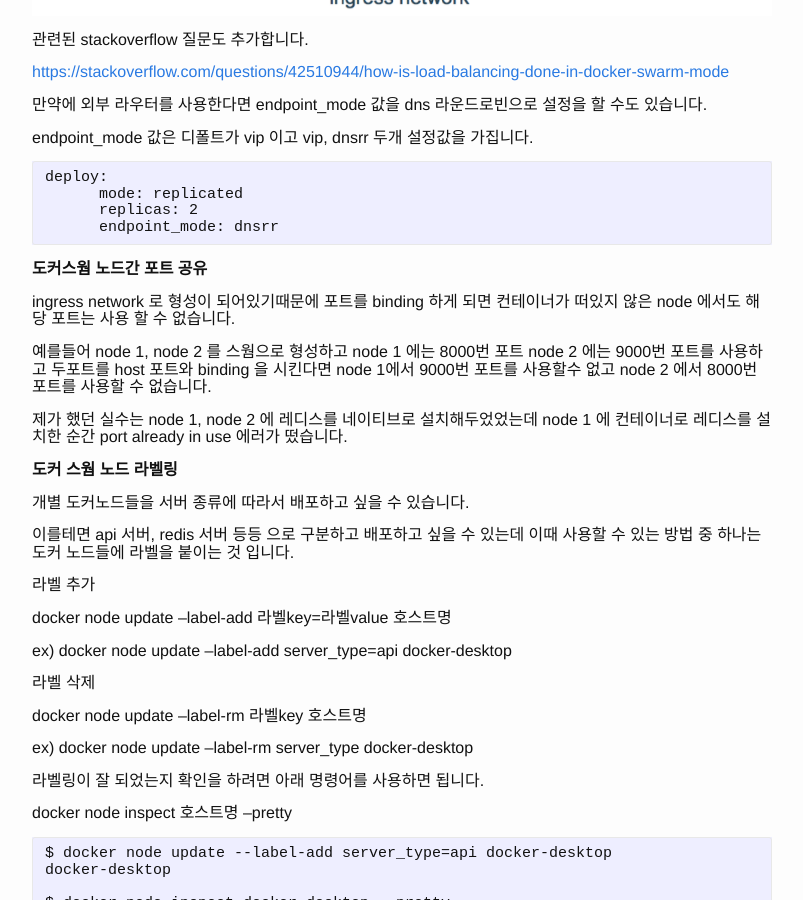
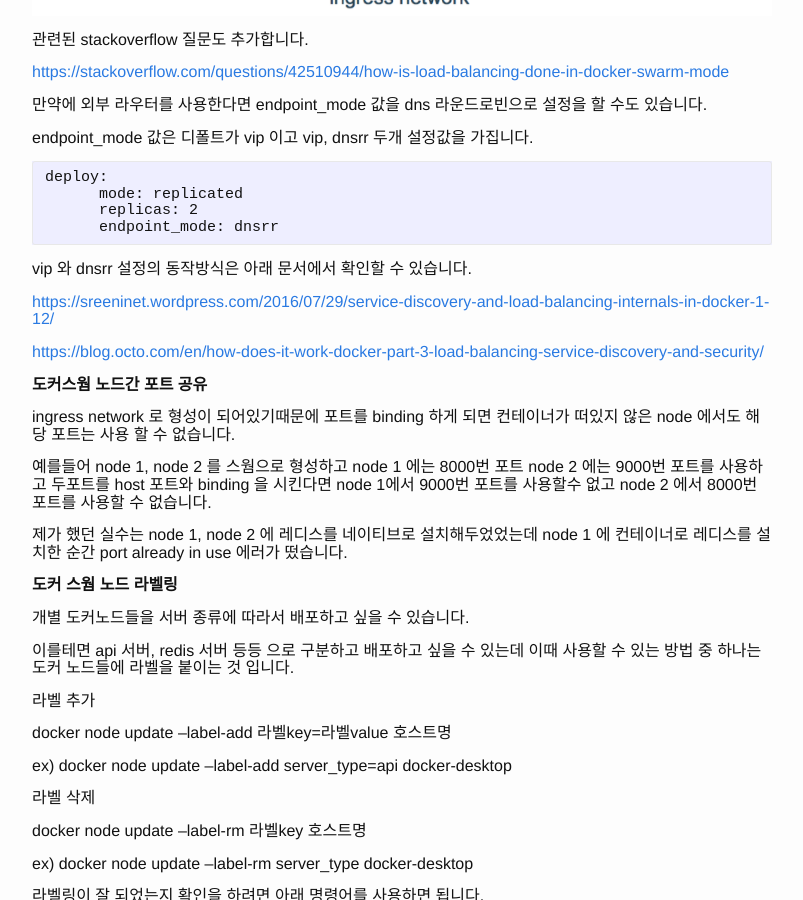
Before and after one commit to battlecook/battlecook.github.io, a Jekyll site: the page built from _posts/2021-05-30-deploy-in-docker-swarm.md, in a window 1280 px wide and 900 px high, scrolled down 2132 px. Shown: the whole window, without its empty margins (238-1041 px from the left). Built offline with Jekyll 4.4.1, drawn with Linux system fonts in a browser that asks for light colours; comment, search, counter and statistics services are not loaded.

Commit message:
내용 추가

````diff
--- a/_posts/2021-05-30-deploy-in-docker-swarm.md
+++ b/_posts/2021-05-30-deploy-in-docker-swarm.md
@@ -126,6 +126,12 @@ deploy:
       endpoint_mode: dnsrr
 ```
 
+vip 와 dnsrr 설정의 동작방식은 아래 문서에서 확인할 수 있습니다.
+
+[https://sreeninet.wordpress.com/2016/07/29/service-discovery-and-load-balancing-internals-in-docker-1-12/](https://sreeninet.wordpress.com/2016/07/29/service-discovery-and-load-balancing-internals-in-docker-1-12/)
+
+[https://blog.octo.com/en/how-does-it-work-docker-part-3-load-balancing-service-discovery-and-security/](https://blog.octo.com/en/how-does-it-work-docker-part-3-load-balancing-service-discovery-and-security/)
+
 **도커스웜 노드간 포트 공유**
 
 ingress network 로 형성이 되어있기때문에 포트를 binding 하게 되면 컨테이너가 떠있지 않은 node 에서도 해당 포트는 사용 할 수 없습니다.
````
